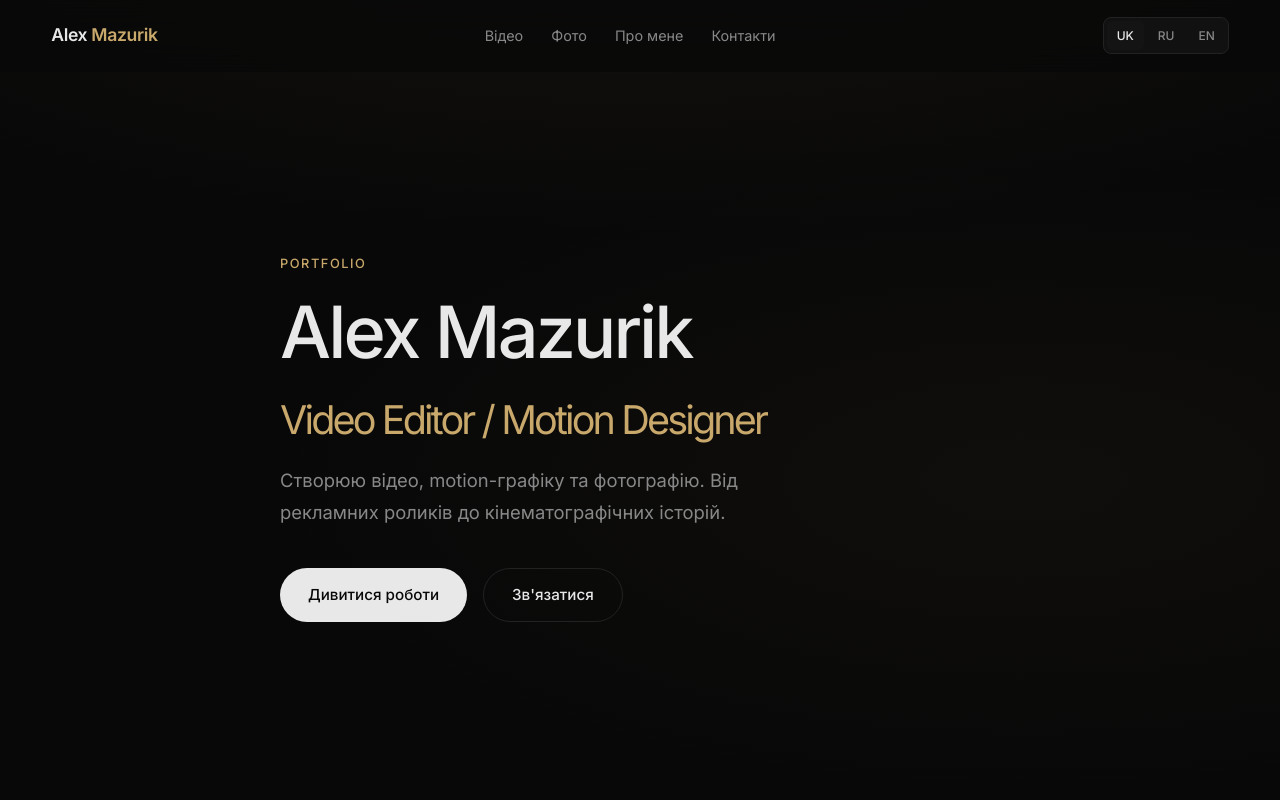
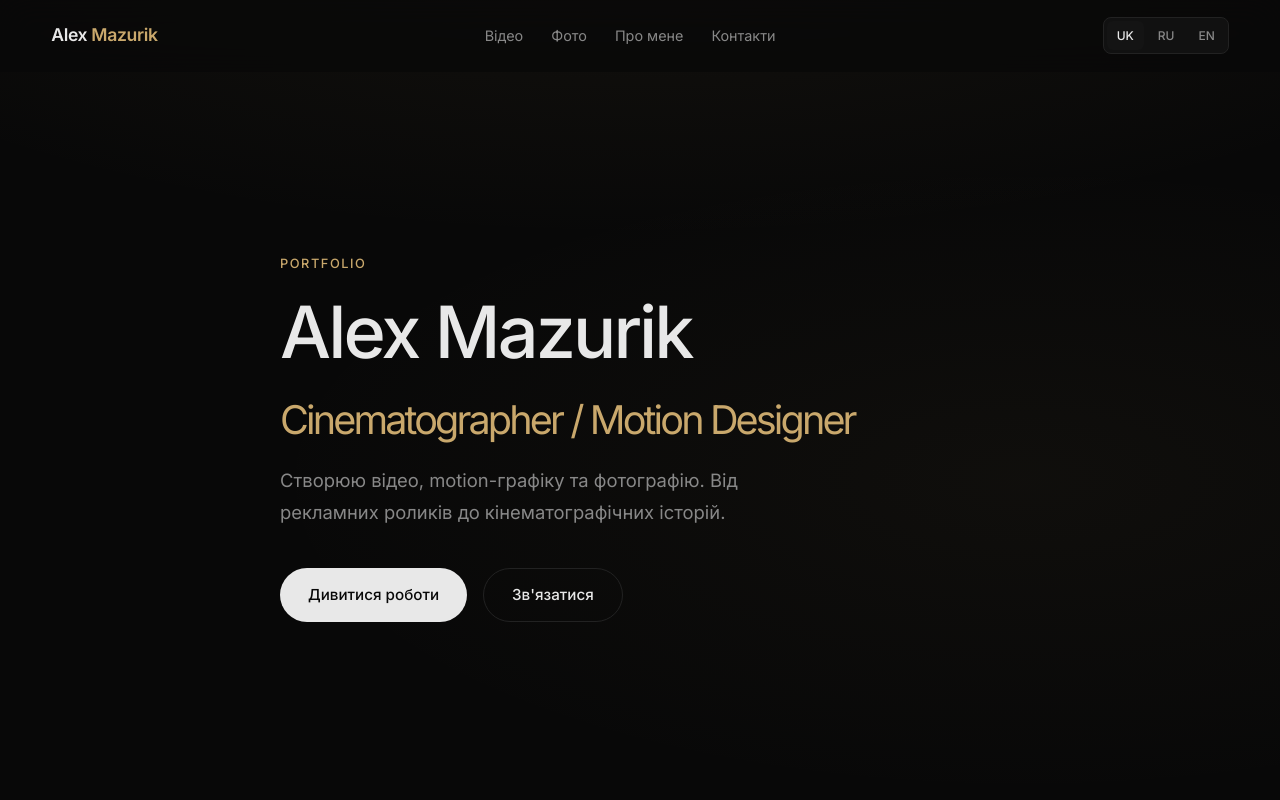
Before and after one commit to AlexAkkerman/portfolio_site, a React (Vite) app: page / in a window 1280 px wide. Shown: the top 800 px of the page. Built offline with nearby package versions, Linux system fonts and the light colour scheme.

Commit message:
Update role in file i18n

```diff
--- a/src/i18n.ts
+++ b/src/i18n.ts
@@ -11,7 +11,7 @@ export const translations = {
     hero: {
       label: "Portfolio",
       title: "Alex Mazurik",
-      role: "Video Editor / Motion Designer",
+      role: "Cinematographer / Motion Designer",
       desc: "Створюю відео, motion-графіку та фотографію. Від рекламних роликів до кінематографічних історій.",
       ctaVideos: "Дивитися роботи",
       ctaContact: "Зв'язатися",
```
